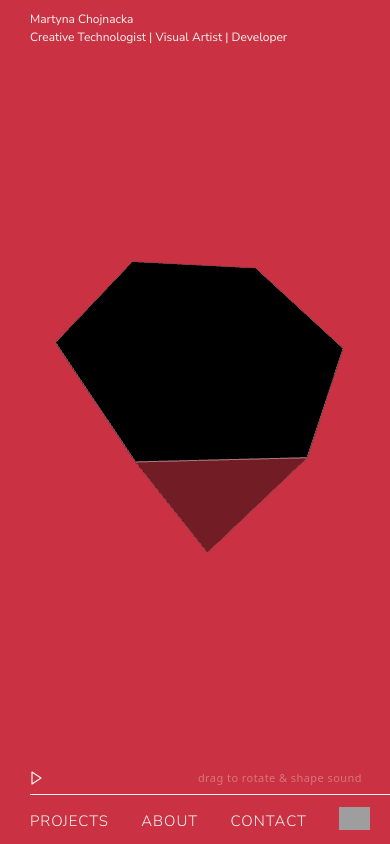
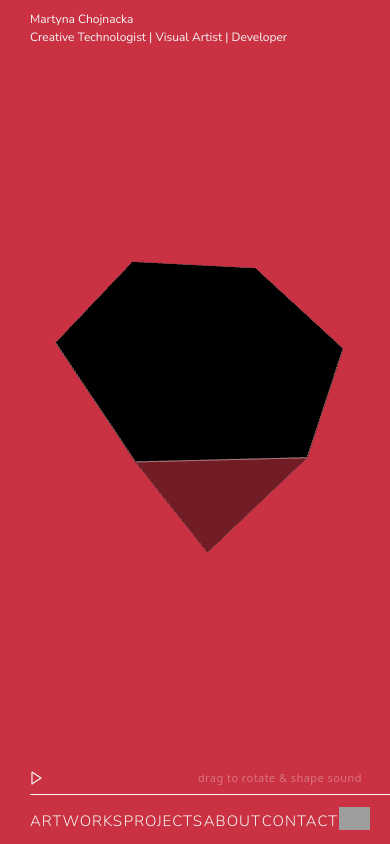
Before and after one commit to MartynaC/portfolio, a Next.js app: page / in a window 390 px wide. Built offline with nearby package versions, Linux system fonts and the light colour scheme; grey boxes are pictures that could not be loaded.

Commit message:
artworks for mobile

```diff
--- a/app/components/bottomNav.js
+++ b/app/components/bottomNav.js
@@ -9,6 +9,9 @@ export default function BottomNav() {
   return (
     <nav className="bottom-nav d-md-none">
       <ul>
+        <li>
+          <Link href="/?view=random">Artworks</Link>
+        </li>
         <li>
           <Link href="/?view=projects">Projects</Link>
         </li>
--- a/app/components/layout.scss
+++ b/app/components/layout.scss
@@ -133,7 +133,7 @@ a.dropdown-item {
   display: none;
 }
 .bottom-nav a {
-  font-size: 20px;
+  font-size: 14px;
   text-transform: uppercase;
 }
 }
@@ -156,10 +156,10 @@ a.dropdown-item {
 }
 
 .bottom-nav li {
-  font-size: 18px;
+  font-size: 14px;
   margin-top: 3px;
   font-weight: bold;
-  letter-spacing: 1px;
+  letter-spacing: 0.5px;
 }
 
 .bottom-nav a {
--- a/app/home-client.js
+++ b/app/home-client.js
@@ -18,7 +18,13 @@ export default function HomePage({ showProjects, showDevelopment, showAbout, sho
         </section>
       )}
 
-      {isHomePage && <div className="row page-description home" />}
+      {isHomePage && (
+        <div className="row page-description home">
+          <div className="col-md-11">
+
+          </div>
+        </div>
+      )}
 
       {showProjects && (
         <div className="container creative" style={{ paddingRight: "calc(var(--bs-gutter-x) * 0.5)" }}>
```
